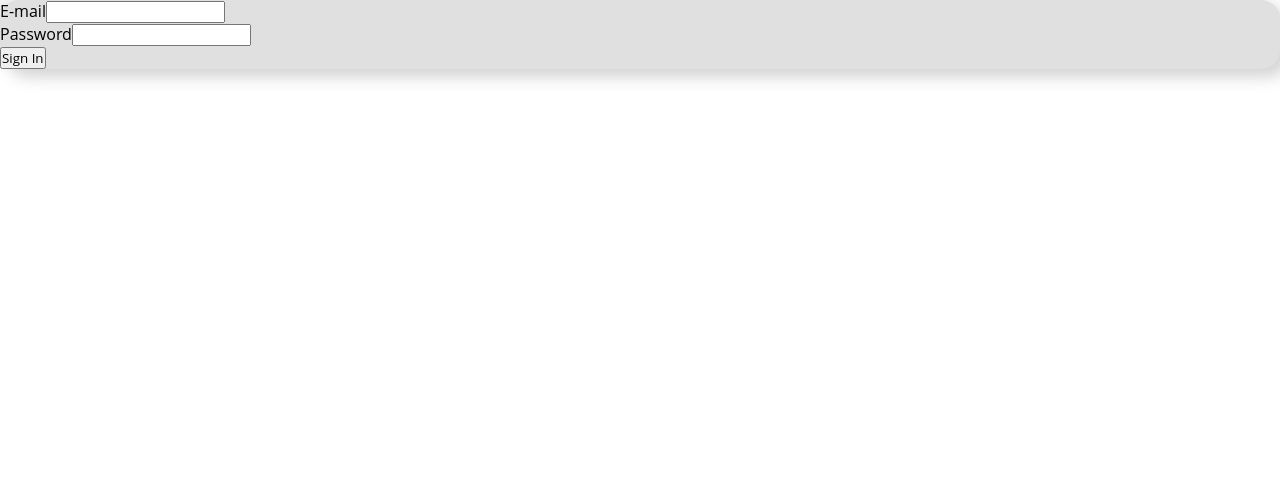
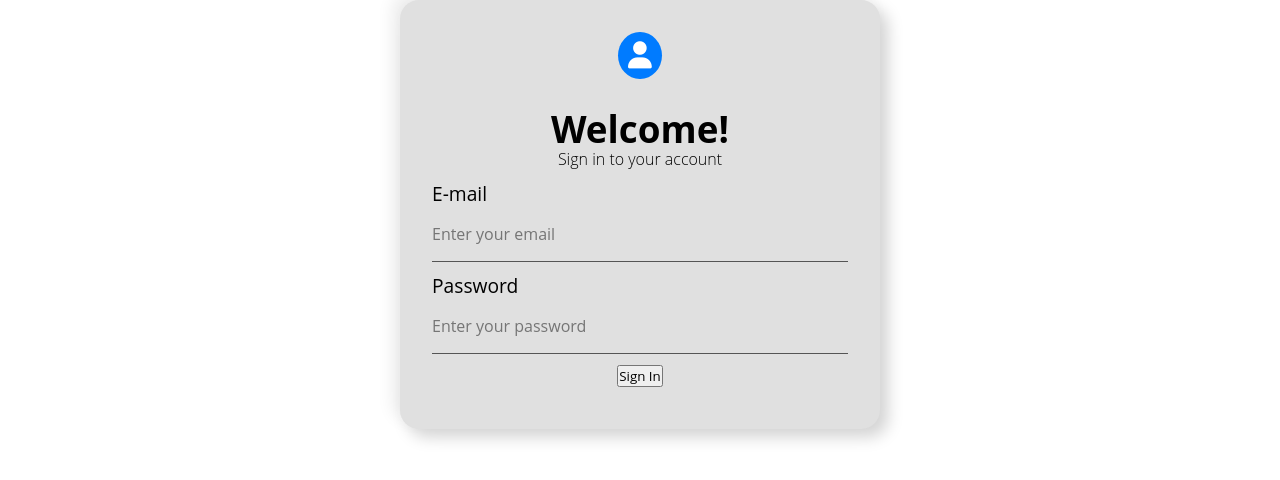
Before and after one commit to spyatmycode/DevReport, a React (Create React App) app: page / in a window 1280 px wide. Shown: the top 480 px of the page. Built offline with nearby package versions, Linux system fonts and the light colour scheme.

Commit message:
form update

```diff
--- a/public/index.html
+++ b/public/index.html
@@ -24,6 +24,7 @@
       work correctly both with client-side routing and a non-root public URL.
       Learn how to configure a non-root public URL by running `npm run build`.
     -->
+    <link rel="preconnect" href="https://fonts.googleapis.com"><link rel="preconnect" href="https://fonts.gstatic.com" crossorigin><link href="https://fonts.googleapis.com/css2?family=Roboto:wght@300&display=swap" rel="stylesheet">
     <script src="https://kit.fontawesome.com/e5167b9010.js" crossorigin="anonymous"></script>
     <title>DevReport</title>
   </head>
--- a/src/Pages/SignInPage.js
+++ b/src/Pages/SignInPage.js
@@ -5,14 +5,17 @@ export default function SignInPage() {
   return (
     <div className={SignInCss.forms}>
         <div className={SignInCss.card}>
+        <i className={`${SignInCss.icon} fa-solid fa-user`}></i>
+        <h2 className={SignInCss.mheading}>Welcome!</h2>
+        <p className={SignInCss.mtext}>Sign in to your account</p>
             <form>
                 <div className={SignInCss.formGroup}>
                     <label>E-mail</label>
-                    <input type="text"/>
+                    <input type="text" placeholder='Enter your email'/>
                 </div>
                 <div className={SignInCss.formGroup}>
                     <label>Password</label>
-                    <input type="password"/>
+                    <input type="password" placeholder='Enter your password'/>
                 </div>
                 <div className={SignInCss.formGroup}>
                     <button className={SignInCss.btn} type='submit'>Sign In</button>
--- a/src/index.css
+++ b/src/index.css
@@ -6,10 +6,22 @@
   -webkit-font-smoothing: antialiased;
   -moz-osx-font-smoothing: grayscale;
 } */
-
+@import url('https://fonts.googleapis.com/css2?family=Roboto:wght@100&display=swap');
+:root {
+  --primaryColor: #007BFF;
+}
+body{
+  font-family: 'Roboto', sans-serif;
+}
 *{
   margin: 0;
   padding: 0;
   box-sizing: border-box;
   font-family:'Open sans', 'Roboto', sans-serif;
 }
+i {
+  background-color: var(--primaryColor);
+  border-radius: 50%;
+  padding: 10px;
+  color: #fff;
+}
--- a/src/styles/SignInSignUp.module.css
+++ b/src/styles/SignInSignUp.module.css
@@ -1,3 +1,4 @@
+/* General styling */
 :root {
     --primaryColor: #007BFF;
 }
@@ -6,6 +7,16 @@
     padding: 0;
     box-sizing: border-box;
 }
+/* Utility styling */
+.mheading {
+    font-size: 2.3rem;
+    line-height: 2.3rem;
+}
+.mtext {
+    font-weight: 100;
+    margin-bottom: 10px;
+}
+/* Form styling */
 .forms {
     background-color: #fff;
     height: 100vh;
@@ -18,5 +29,34 @@
     box-shadow:  8px 8px 16px #d3d3d3,
              -8px -8px 16px #ededed;
     margin: auto;
+    padding: 2rem;
+    width: 30rem;
+    text-align: center;
+}
+.icon {
+    margin-bottom: 2rem;
+    font-size: 1.7rem;
+}
+label {
+    display: block;
+    text-align: start;
+    font-size: 1.2rem;
 
 }
+input {
+    width: 100%;
+    border: none;
+    background-color: #e0e0e0;
+    padding: 1rem;
+    padding-left: 0;
+    font-size: 1rem;
+    border-bottom: 1px #555 solid;
+    outline: none;
+}
+input:focus {
+    border-bottom: 2px #000 solid;
+}
+.formGroup {
+    margin-bottom: 10px;
+
+}
```
